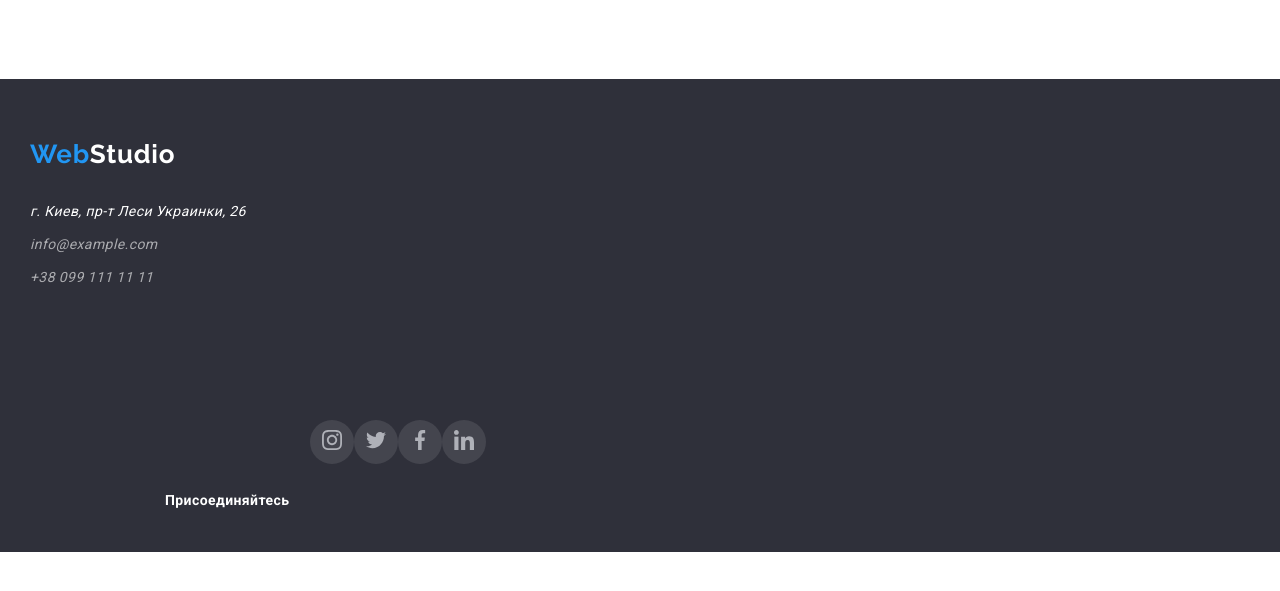
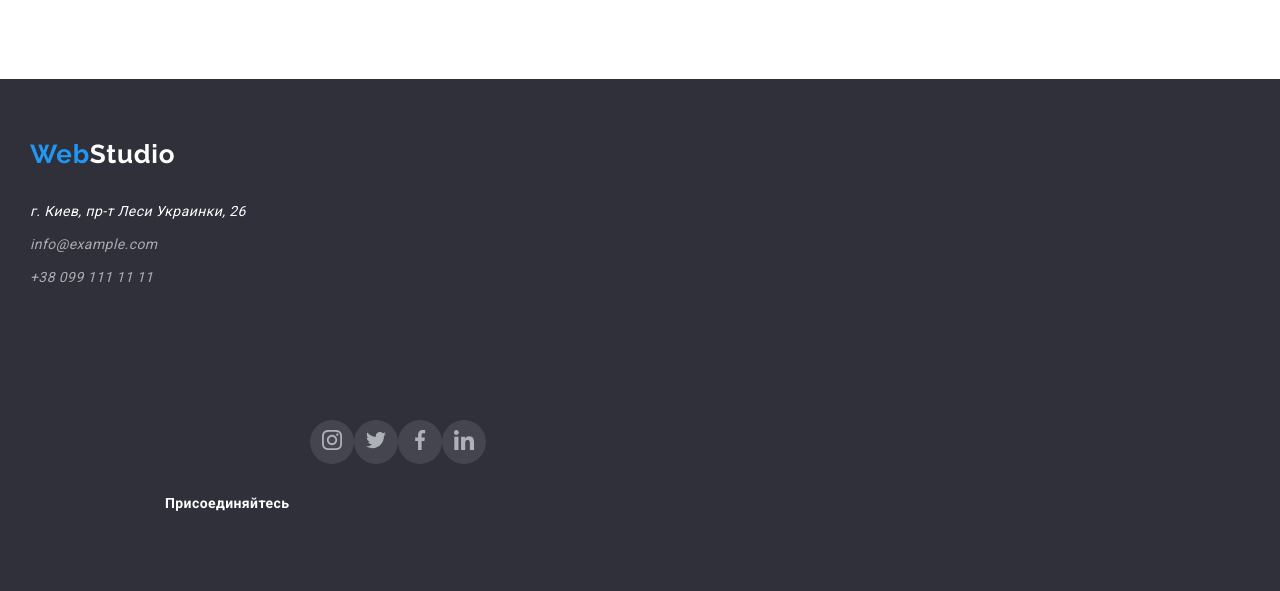
Before and after one commit to Angelina-cat/goit-markup-hw-04, a plain HTML site: page index.html in a window 1280 px wide. Shown: the part 2572-3163 px from the top of the page. Before the commit the page ends 3124 px from the top, so only its background shows below. Drawn offline with nearby package versions, Linux system fonts and the light colour scheme.

Commit message:
ввв
в

```diff
--- a/css/style.css
+++ b/css/style.css
@@ -909,12 +909,12 @@ color: #FFFFFF;
 margin-left: 150px;
 margin-top: 72px;
 font-weight: bold;
-
 height: 16px;
-width: 145px;
-
-
-    }
+width: 145px;}
+.together-better{
+    margin-top: 75px;
+    margin-bottom:164px ;
+}
 
     .love-world button{
         background: rgba(255, 255, 255, 0.1);
@@ -943,3 +943,7 @@ width: 145px;
     .team-card:not(:last-child){
         margin-right: 10px;
     }
+
+    .icon-spell{
+
+    }
--- a/index.html
+++ b/index.html
@@ -5,7 +5,9 @@
     <meta http-equiv="X-UA-Compatible" content="IE=edge">
     <meta name="viewport" content="width=device-width, initial-scale=1.0">
     <title>Document</title>
+
     <title>Svg-спрайт</title>
+    <link rel="stylesheet" href=".css/sprite.css"/>
     <link rel="preconnect" href="https://fonts.gstatic.com">
 <link href="https://fonts.googleapis.com/css2?family=Raleway:wght@700&family=Roboto:wght@400;500;700;900&display=swap" rel="stylesheet">
 <link rel="stylesheet" href="https://cdnjs.cloudflare.com/ajax/libs/modern-normalize/1.1.0/modern-normalize.min.css">
@@ -394,7 +396,7 @@
 
 
     <ul class="love-world">
-        <p class="together-better">Присоединяйтесь </p>
+        <span class="together-better">Присоединяйтесь </span>
         <li>
             <button type="button" class="button-icon-instagrams" >
          <svg class="icon-sign" width="20" height="20">
```
